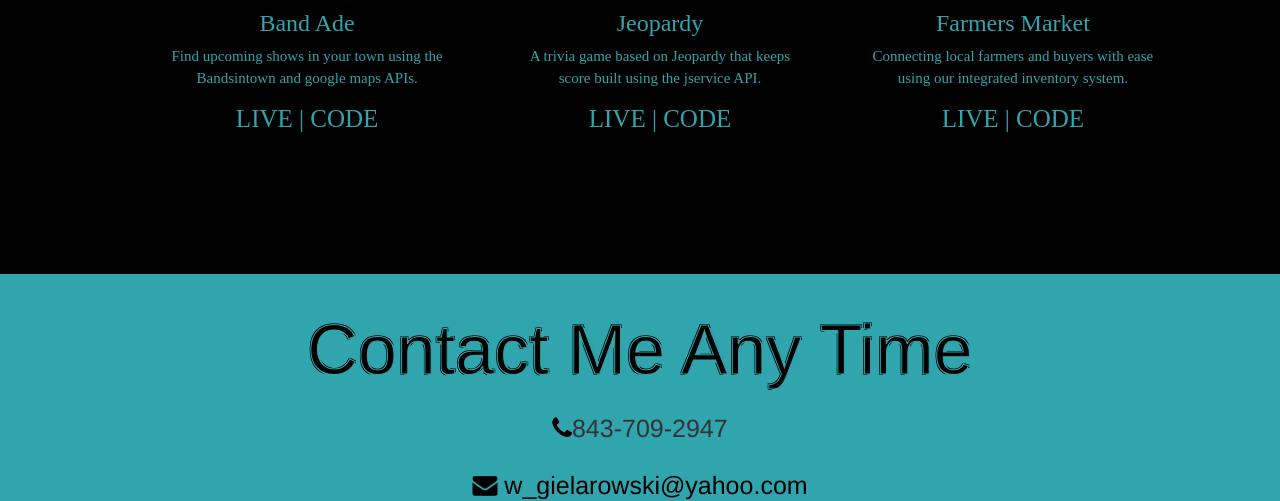
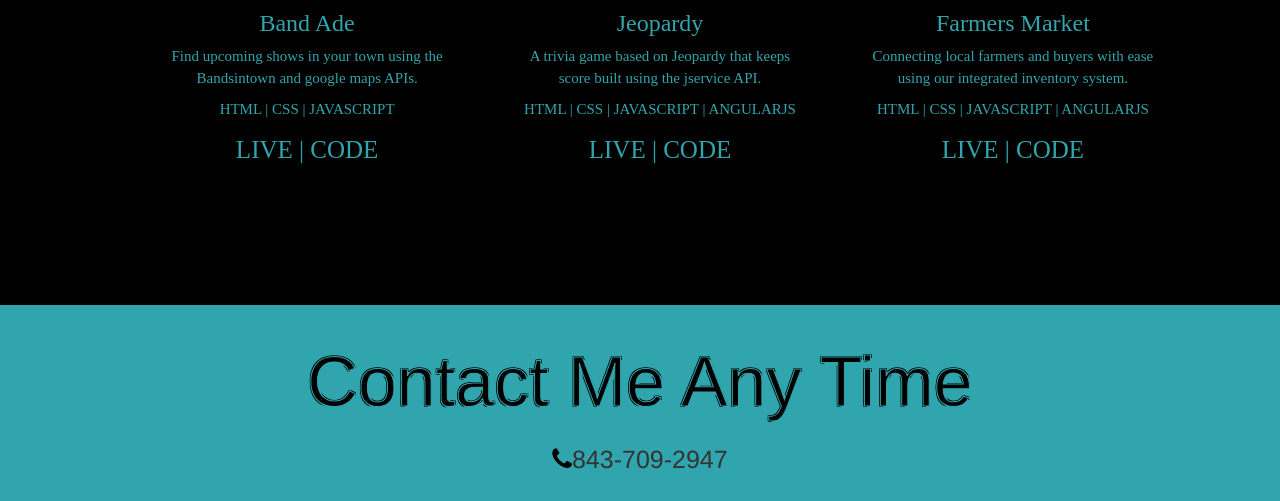
Before and after one commit to hankgielarowski/hankgielarowski.github.io, a website: page index.html in a window 1280 px wide. Shown: the part 2319-2820 px from the top of the page. Drawn offline with nearby package versions, Linux system fonts and the light colour scheme.

Commit message:
latest and greatest

```diff
--- a/index.html
+++ b/index.html
@@ -141,6 +141,9 @@
     <p class="info-about">
       Find upcoming shows in your town using the Bandsintown and google maps APIs.
     </p>
+    <p class="info-about">
+      HTML | CSS | JAVASCRIPT
+    </p>
     <h4 class="live-code"><a class="live-code" href="http://hankgielarowski.github.io/Band-Ade/">LIVE</a> | <a class="live-code" href="https://github.com/hankgielarowski/Band-Ade">CODE</a></h4>
 	</li>
 
@@ -158,6 +161,9 @@
     <p class="info-about">
       A trivia game based on Jeopardy that keeps score built using the jservice API.
     </p>
+    <p class="info-about">
+      HTML | CSS | JAVASCRIPT | ANGULARJS
+    </p>
 
     <h4 class="live-code"><a class="live-code" href="http://hankgielarowski.github.io/jeopardyapp/#/jepapp">LIVE</a> | <a class="live-code" href="https://github.com/hankgielarowski/jeopardyapp">CODE</a></h4>
   </li>
@@ -173,6 +179,9 @@
     <h3 class="info-title">Farmers Market</h3>
     <p class="info-about">
       Connecting local farmers and buyers with ease using our integrated inventory system.
+    </p>
+    <p class="info-about">
+      HTML | CSS | JAVASCRIPT | ANGULARJS
     </p>
     <h4 class="live-code"><a class="live-code" href="http://107.170.55.41:8080/#/">LIVE</a> | <a class="live-code" href="https://github.com/hankgielarowski/FarmersMarket">CODE</a></h4>
 	</li>
```
